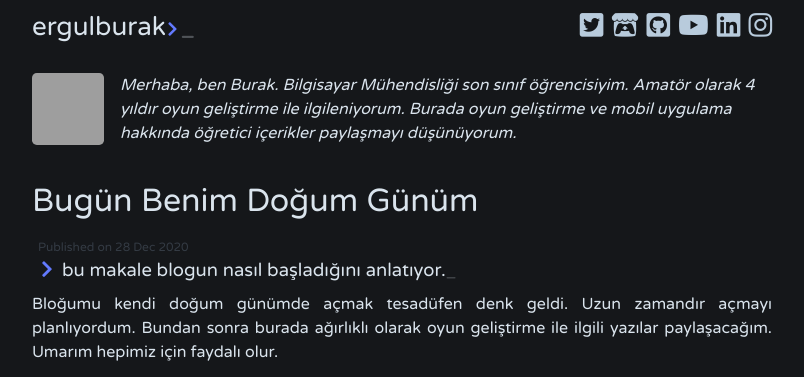
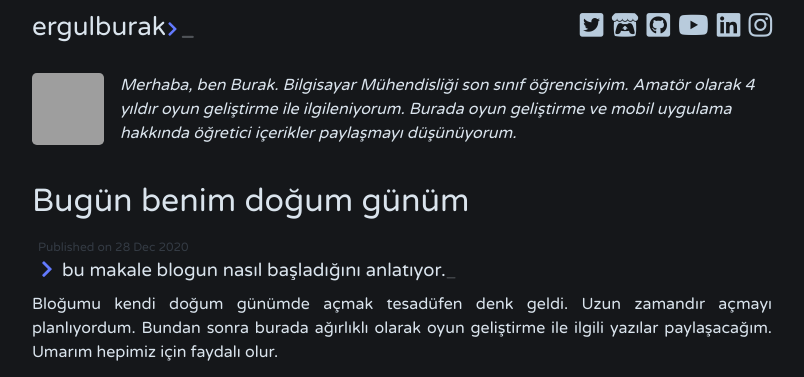
Before and after one commit to ergulburak/blog-dash, a Jekyll site: the page built from _posts/2020-12-28-dogum-gunum.md, in a window 1280 px wide, cut to the strip 0-377 px from the top of the page. Shown: the whole strip, without its empty margins (238-1042 px from the left). Built offline with Jekyll 4.4.1, drawn with Linux system fonts in a browser that asks for light colours; comment, search, counter and statistics services are not loaded; grey boxes are pictures that could not be loaded.

```diff
--- a/_posts/2020-12-28-dogum-gunum.md
+++ b/_posts/2020-12-28-dogum-gunum.md
@@ -1,6 +1,6 @@
 ---
 layout: post
-title: Bugün Benim Doğum Günüm
+title: Bugün benim doğum günüm
 description: bu makale blogun nasıl başladığını anlatıyor.
 tags: baslangıc blog
 ---
```
